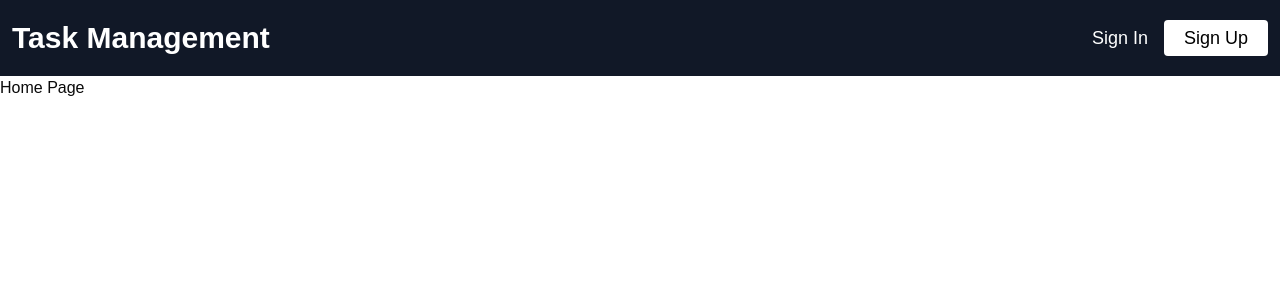
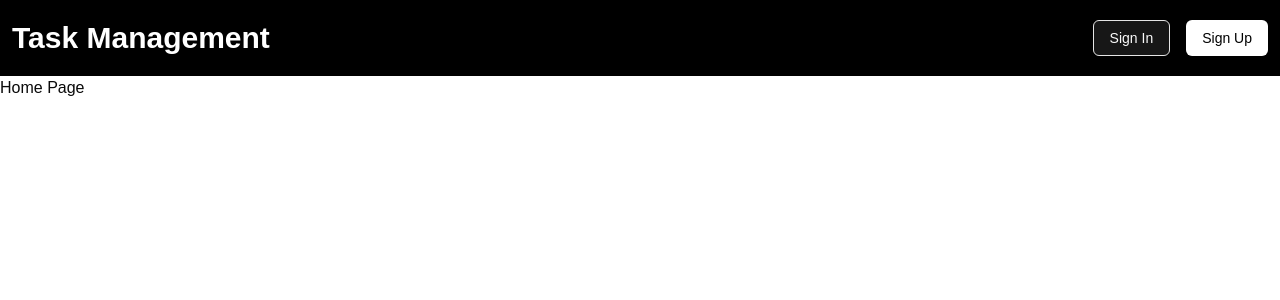
Before and after one commit to azurecoders/full-stack-task-management, a Next.js app: page / in a window 1280 px wide. Shown: the top 300 px of the page. Built offline with nearby package versions, Linux system fonts and the light colour scheme.

Commit message:
Updated Navbar

```diff
--- a/src/components/Navbar.tsx
+++ b/src/components/Navbar.tsx
@@ -1,27 +1,21 @@
 "use client";
 
-import Link from "next/link";
-import React, { useState } from "react";
 import { Button } from "@/components/ui/button";
-import { Input } from "@/components/ui/input";
-import { Label } from "@/components/ui/label";
 import {
   Sheet,
-  SheetClose,
   SheetContent,
-  SheetDescription,
-  SheetFooter,
   SheetHeader,
   SheetTitle,
-  SheetTrigger,
 } from "@/components/ui/sheet";
 import { Menu } from "lucide-react";
+import Link from "next/link";
+import { useState } from "react";
 
 const Navbar = () => {
   const [responsiveMenu, setResponsiveMenu] = useState<boolean>(false);
 
   return (
-    <header className="bg-gray-900">
+    <header className="bg-black">
       <nav className="container mx-auto px-3 py-5 flex justify-between items-center">
         <div>
           <Link href="/">
@@ -32,13 +26,17 @@ const Navbar = () => {
         </div>
         <ul className="hidden md:flex items-center space-x-4 ">
           <li className="text-white font-normal text-lg cursor-pointer hover:text-gray-200 duration-300 transition-all">
-            <Link href="/sign-in">Sign In</Link>
+            <Link href="/sign-in">
+              <Button className="border hover:bg-white hover:text-black">
+                Sign In
+              </Button>
+            </Link>
           </li>
           <li>
             <Link href="/sign-up">
-              <button className="bg-white text-black font-normal text-lg px-5 py-1 rounded hover:bg-gray-200 duration-300 transition-all">
+              <Button className="bg-white text-black  hover:bg-gray-200 duration-300 transition-all">
                 Sign Up
-              </button>
+              </Button>
             </Link>
           </li>
         </ul>
```
